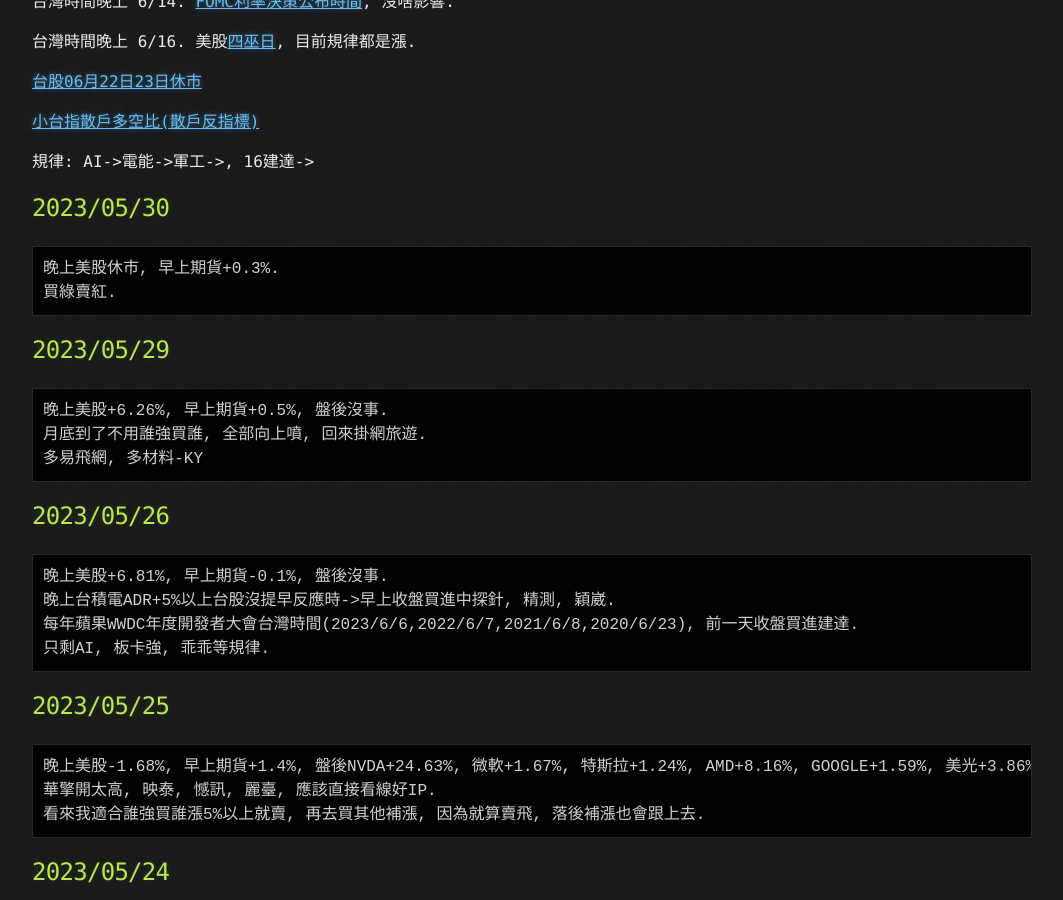
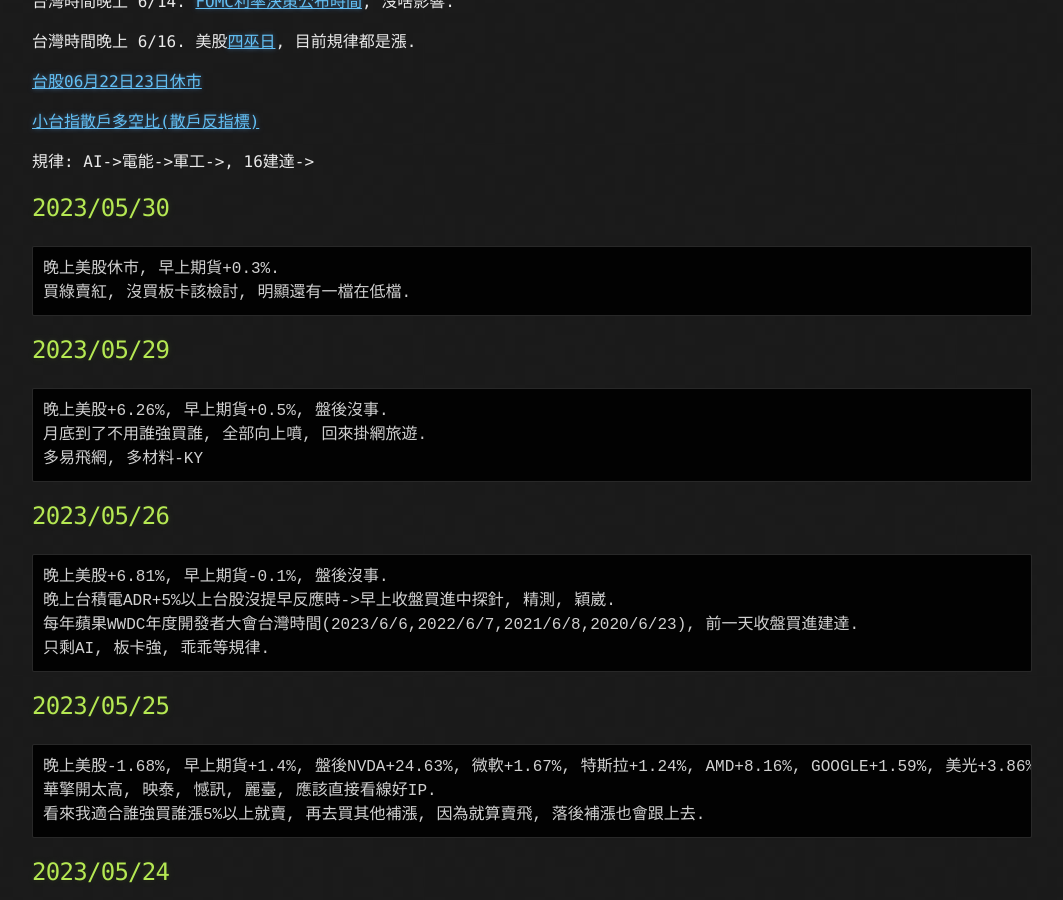
Before and after one commit to lepg5487/Stock_God, a Jekyll site: the page built from index.md, in a window 1280 px wide and 900 px high, scrolled down 388 px. Shown: the whole window, without its empty margins (108-1171 px from the left). Built offline with Jekyll 4.4.1, drawn with Linux system fonts in a browser that asks for light colours; our own code applies the rules of GitHub Pages for plain Markdown files.

Commit message:
Update index.md

````diff
--- a/index.md
+++ b/index.md
@@ -21,7 +21,7 @@ layout: testlayouts
 ## 2023/05/30
 ```
 晚上美股休市, 早上期貨+0.3%.
-買綠賣紅.
+買綠賣紅, 沒買板卡該檢討, 明顯還有一檔在低檔.
 ```
 
 ## 2023/05/29
````
